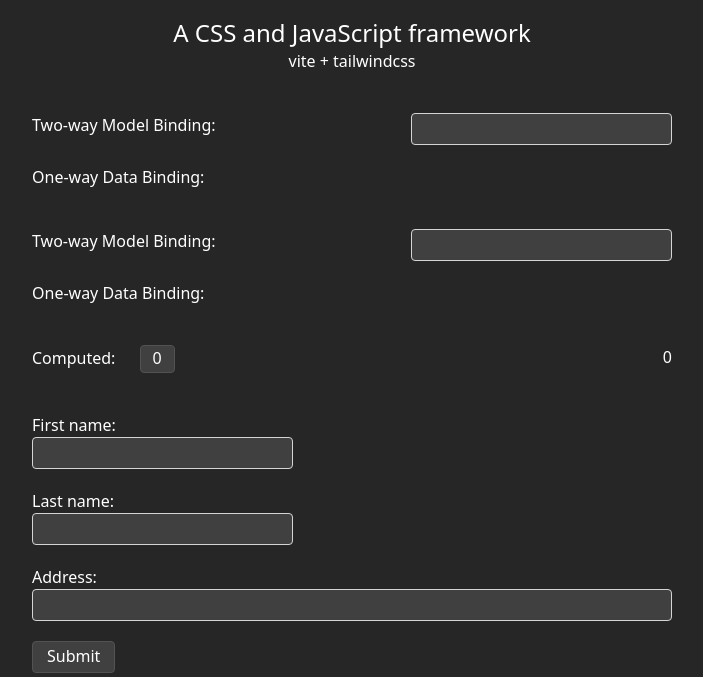
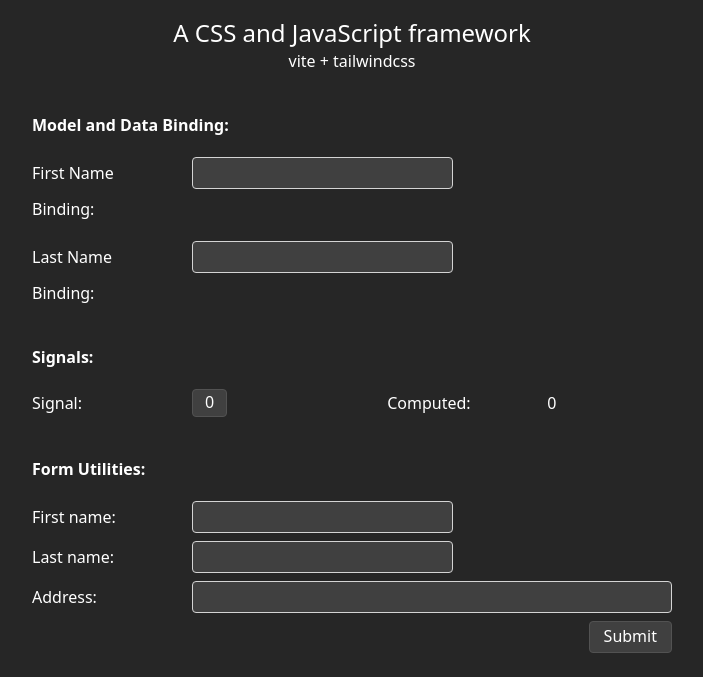
Before and after one commit to asyncdesign/webuicss, a website built with Vite: page index.html in a window 1280 px wide. Shown: the part 121-798 px from the top of the page, without its empty margins (288-991 px from the left). Built offline with nearby package versions, Linux system fonts and the light colour scheme.

Commit message:
Update index.html and internal functions

```diff
--- a/index.html
+++ b/index.html
@@ -19,43 +19,75 @@
 
     <p class="text-center mb-10" id="#subText">vite + tailwindcss</p>
 
+    <div class="flex mb-5">
+      <b>Model and Data Binding:</b>
+    </div>
 
-    <div class="flex justify-between mb-5">
-      <label>Two-way Model Binding:</label>
-      <input type="text" class="input-sm rounded-sm" data-model="firstName" />
+    <div class="grid gap-2 mb-5">
+      <div class="flex items-center">
+        <label for="firstName" class="w-1/4">First Name</label>
+        <input type="text" id="firstName" class="input-sm rounded-sm" data-model="firstName" />
+      </div>
+      <div class="flex items-center">
+        <label class="w-1/4">Binding:</label>
+        <div data-bind="firstName"></div>
+      </div>
     </div>
-    <div class="flex justify-between mb-10">
-      <label>One-way Data Binding:</label>
-      <div data-bind="firstName"></div>
+
+    <div class="grid gap-2 mb-10">
+      <div class="flex items-center">
+        <label for="lastName" class="w-1/4">Last Name</label>
+        <input type="text" id="lastName" class="input-sm rounded-sm" data-model="lastName" />
+      </div>
+      <div class="flex items-center">
+        <label class="w-1/4">Binding:</label>
+        <div data-bind="lastName"></div>
+      </div>
     </div>
 
 
-    <div class="flex justify-between mb-5">
-      <label>Two-way Model Binding:</label>
-      <input type="text" class="input-sm rounded-sm" data-model="lastName" />
-    </div>
-    <div class="flex justify-between mb-10">
-      <label>One-way Data Binding:</label>
-      <div data-bind="lastName"></div>
+    <div class="flex mb-5">
+      <b>Signals:</b>
     </div>
 
-    <div class="flex justify-between mb-10">
-      <div>
-        <label>Computed:</label>
-        <button class="button rounded-sm ml-5" id="btnCount">0</button>
+    <div class="grid gap-2 mb-10">
+      <div class="flex items-center">
+        <label class="w-1/4">Signal:</label>
+        <button class="button rounded-sm" id="btnCount">0</button>
+        <div class="w-1/4"></div>
+        <label class="w-1/4">Computed:</label>
+        <div id="computed"></div>
       </div>
-      <div id="computed"></div>
     </div>
 
-    <div class="mb-10">
-      <form>
-        <label for="fname">First name:</label><br>
-        <input type="text" id="fname" name="fname" value="" class="input-sm rounded-sm mb-5" data-model="fname"><br>
-        <label for="lname">Last name:</label><br>
-        <input type="text" id="lname" name="lname" value="" class="input-sm rounded-sm mb-5" data-model="lname"><br>
-        <label for="address">Address:</label><br>
-        <input type="text" id="address" name="address" value="" class="input-sm w-full rounded-sm mb-5" data-model="address"><br>
-        <input type="submit" value="Submit" class="button-sm rounded-sm">
+    <div class="flex mb-5">
+      <b>Form Utilities:</b>
+    </div>
+
+    <div class="mb-5">
+      <form class="grid grid-cols-2 gap-2">
+        <!-- First Name -->
+        <div class="col-span-2 flex items-center">
+          <label for="fname" class="w-1/4">First name:</label>
+          <input type="text" id="fname" name="fname" value="" class="input-sm rounded-sm" data-model="fname">
+        </div>
+
+        <!-- Last Name -->
+        <div class="col-span-2 flex items-center">
+          <label for="lname" class="w-1/4">Last name:</label>
+          <input type="text" id="lname" name="lname" value="" class="input-sm rounded-sm" data-model="lname">
+        </div>
+
+        <!-- Address -->
+        <div class="col-span-2 flex items-center">
+          <label for="address" class="w-1/4">Address:</label>
+          <input type="text" id="address" name="address" value="" class="input-sm rounded-sm flex-grow" data-model="address">
+        </div>
+
+        <!-- Submit Button -->
+        <div class="col-span-2 flex justify-end">
+          <input type="submit" value="Submit" class="button-sm rounded-sm">
+        </div>
       </form>
     </div>
 
--- a/src/webui/js/webui.js
+++ b/src/webui/js/webui.js
@@ -10,7 +10,7 @@ const isArray = (el) => {
   return Array.isArray(el);
 }
 
-const isObject = function (el) {
+const isObject = (el) => {
   return el instanceof Object;
 }
 
@@ -18,40 +18,35 @@ const isFunction = (el) => {
   return ({}).toString.call(el) === "[object Function]";
 }
 
-const isElement = function (el) {
-  return el instanceof Element;
-}
-
-const isTextarea = function (el) {
+const isTextarea = (el) => {
   return el && el.nodeName === "TEXTAREA";
 }
 
-const isSelect = function (el) {
+const isSelect = (el) => {
   return el && el.nodeName === "SELECT";
 }
 
-const isDatalist = function (el) {
-  return el && el.nodeName === "DATALIST";
-}
-
-const isCheckbox = function (el) {
+const isCheckbox = (el) => {
   return el && el.getAttribute("type") === "checkbox";
 }
 
-const isRadio = function (el) {
+const isRadio = (el) => {
   return el && el.getAttribute("type") === "radio";
 }
 
-const isButton = function (el) {
-  if (el && el.nodeName === "BUTTON" || el && el.nodeName === "INPUT" && el.getAttribute("type") === "button") {
-    return true;
+const isButton = (el) => {
+  if (el) {
+    if (el.nodeName === "BUTTON" || el.nodeName === "INPUT" && el.getAttribute("type") === "button") {
+      return true;
+    }
   }
   return false;
 }
 
-const isTextbox = function (el) {
+const isTextbox = (el) => {
   if (el && el.nodeName === "INPUT") {
-    if (el.getAttribute("type") === null || ~["text", "number", "password", "date", "time", "search", "tel", "email", "url"].indexOf(el.getAttribute("type"))) {
+    if (el.getAttribute("type") === null ||
+      ~["text", "number", "password", "search", "tel", "email", "url", "date", "time", "month", "week", "datetime-local"].indexOf(el.getAttribute("type"))) {
       return true;
     }
   }
@@ -969,7 +964,6 @@ fn.css = function (ruleName, ruleValue) {
   return this;
 };
 
-
 fn.val = function (value) {
   let args = arguments,
     values = [];
@@ -1409,49 +1403,6 @@ fn.toggleClass = function (className) {
 
 fn.setFocus = function () {
   this.first()[0].focus();
-};
-
-fn.reset = function (resetData) {
-
-  this.attr("disabled", null);
-  this.attr("readonly", null);
-
-  if (arguments.length === 1 && resetData) {
-    let el;
-    for (let i = 0; i < this.length; i++) {
-      el = this[i];
-      if (isTextbox(el) || isSelect(el)) {
-        el.value = "";
-      }
-      else if (isCheckbox(el) || isRadio(el)) {
-        el.checked = false;
-      }
-      else {
-        el.textContent = "";
-      }
-    }
-  }
-  return this;
-};
-
-fn.clear = function () {
-  let el;
-  for (let i = 0; i < this.length; i++) {
-    el = this[i];
-    if (isTextbox(el) || isTextarea(el)) {
-      el.value = "";
-    }
-    else if (isCheckbox(el) || isRadio(el)) {
-      el.checked = false;
-    }
-    else if (isSelect(el)) {
-      webui(el).find("option").remove();
-    }
-    else {
-      el.textContent = "";
-    }
-  }
-  return this;
 };
 
 fn.addOption = function (optionValue, optionText) {
@@ -1646,6 +1597,18 @@ webui.percentHeightToPx = function (element, percentValue) {
 webui.percentWidthToPx = function (element, percentValue) {
   return parseFloat(element.parent().css("width")) / 100 * percentValue;
 };
+
+webui.getStyleValue = function (propertyName) {
+  let args = arguments;
+
+  if (args.length === 1) {
+    let styles = getComputedStyle(document.documentElement);
+    let value = styles.getPropertyValue(propertyName);
+
+    return value ? value : undefined;
+  }
+  return undefined;
+}
 
 webui.getValueFromCssSize = function (cssSize) {
   if (cssSize && isString(cssSize)) {
```
Also changed, not shown: dist/assets/index-2gZu69Pz.js (deleted), dist/assets/index-BpSODRCO.css (added), dist/assets/index-DVJwVKVR.css (deleted), dist/assets/index-yRUKhK_t.js (added), dist/index.html.
